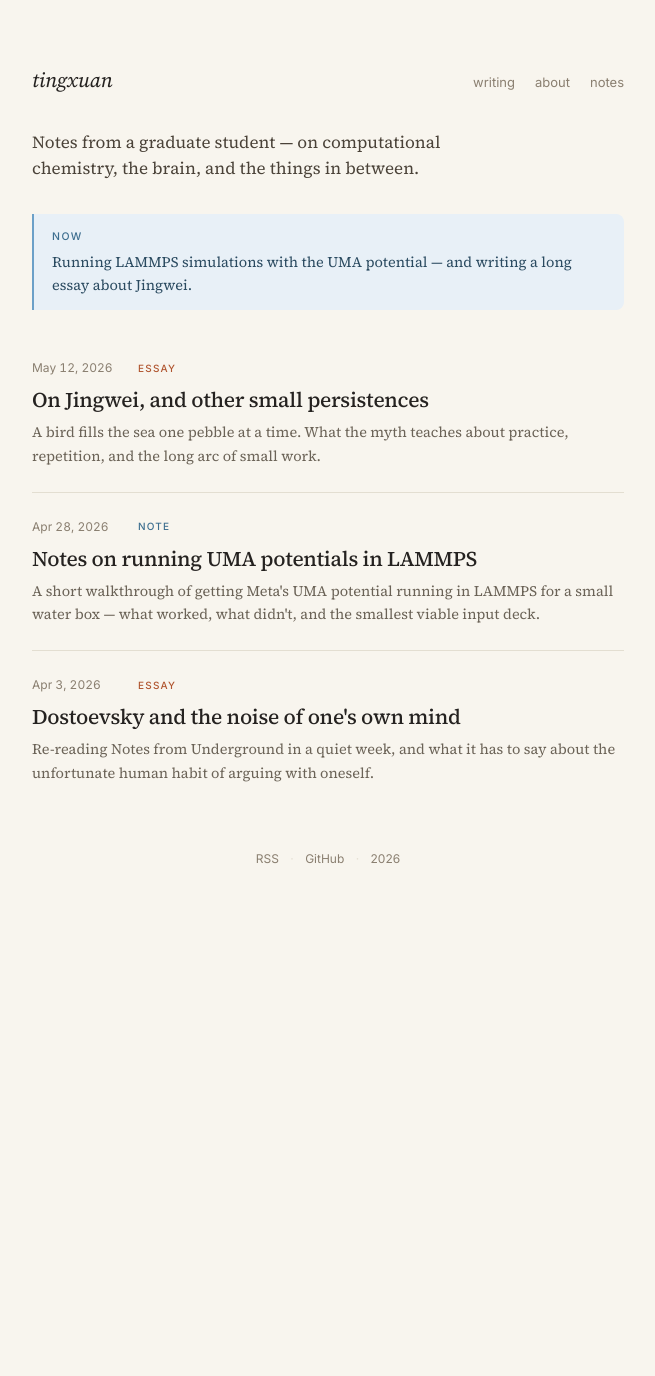
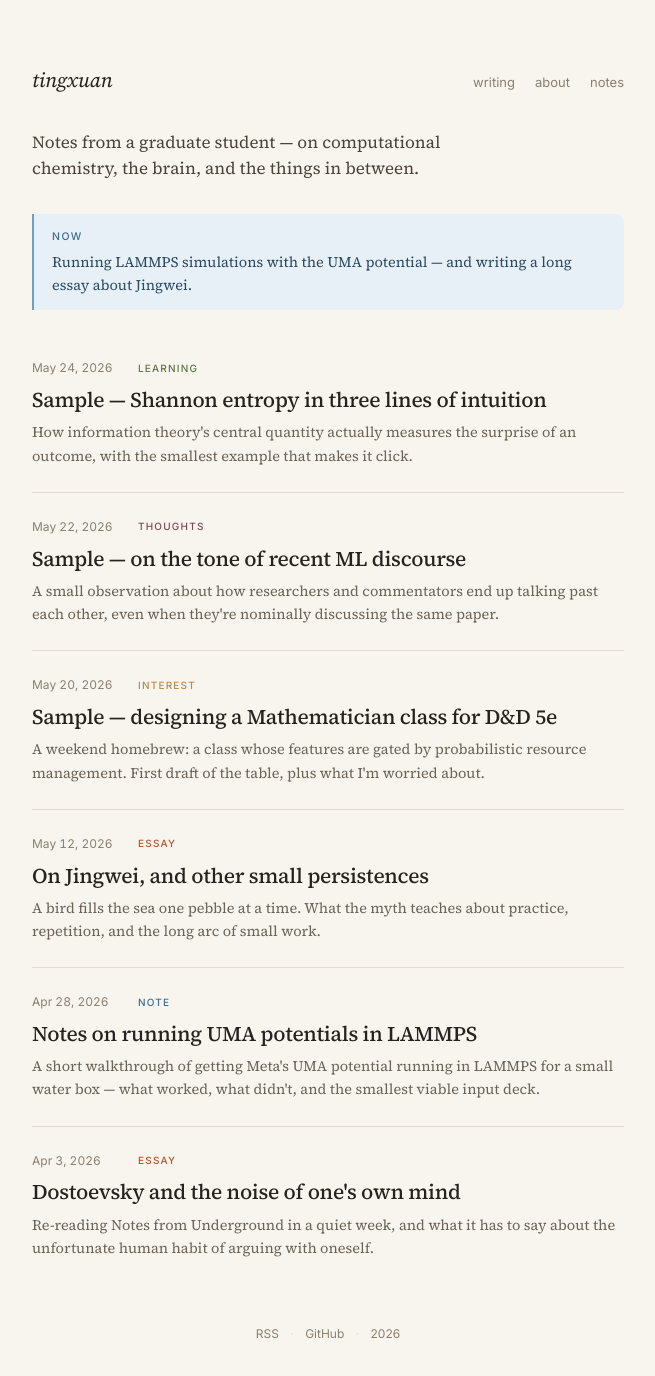
Before and after one commit to TingXuan-Huang/TingXuan-Huang.github.io, a Jekyll site: the page built from index.md, in a window 1280 px wide. Shown: the whole page, without its empty margins (312-967 px from the left). Built offline with Jekyll 4.4.1, drawn with Linux system fonts in a browser that asks for light colours; before the commit the page ends 901 px from its top, so only the background shows below that.

Commit message:
Add three blog categories (learning, thoughts, interest)
Expands the two-color essay/note tag system to five, with new moss /
plum / amber accents. Updates the about page to describe the new
categories and includes a brief sample post for each one to demonstrate
the styling.

```diff
--- /dev/null
+++ b/_posts/2026-05-20-dnd-mathematician.md
@@ -0,0 +1,21 @@
+---
+layout: post
+title: "Sample — designing a Mathematician class for D&D 5e"
+date: 2026-05-20
+category: interest
+excerpt: "A weekend homebrew: a class whose features are gated by probabilistic resource management. First draft of the table, plus what I'm worried about."
+---
+
+_(Sample post for the `interest` category — delete or rewrite freely.)_
+
+The premise of the class: instead of spell slots, your features cost *rolls*. You have a "computation pool" of dice — say, three d6s at level 1, scaling up — and to activate any class ability you spend a die. The die's result determines the magnitude of the effect: roll high, the ability hits hard; roll low, you've burned the die for very little.
+
+What I find interesting is what this does to player decision-making. A spellcaster with slots optimizes for *"did this work?"* — you know what fireball does, you cast fireball, fireball happens. A Mathematician optimizes for *"what's the expected distribution of outcomes if I use this same ability five times in a fight?"* — a different mental loop, more like portfolio management than spellcasting.
+
+What I'm worried about, mechanically:
+
+1. **Spotlight time.** Other players don't want to wait while the Mathematician calculates expected value for every move. Need a way to make decisions fast.
+2. **Bad-luck spirals.** A run of low rolls early in a fight could leave the class feeling useless, in a way that wizards don't suffer.
+3. **Min-maxing edge.** A player who actually does the math will be much stronger than one who plays on vibes. Is that a feature or a bug?
+
+First playtest is this weekend. I'll write up what broke.
--- /dev/null
+++ b/_posts/2026-05-22-ml-discourse-tone.md
@@ -0,0 +1,15 @@
+---
+layout: post
+title: "Sample — on the tone of recent ML discourse"
+date: 2026-05-22
+category: thoughts
+excerpt: "A small observation about how researchers and commentators end up talking past each other, even when they're nominally discussing the same paper."
+---
+
+_(Sample post for the `thoughts` category — delete or rewrite freely.)_
+
+Reading the last few weeks of takes on a single capability paper, I keep noticing a pattern. The researchers describe what they actually found — three benchmarks, two ablations, a known weakness on a fourth. The commentators describe what it would *mean* if the result generalized — a sea change, or a fizzle, depending on prior. The two paragraphs sit next to each other on the same feed as if they're the same kind of statement.
+
+They aren't. One is a careful claim about a measured artifact. The other is a forecast about a counterfactual. I don't think the gap is bad faith. I think it's a genre difference — researchers write about what's true *now*, commentators write about what could be true *next*, and the discourse mostly hasn't found a clean grammar for translating between them.
+
+What I want, and don't yet have a recipe for, is the habit of reading both with the right kind of patience. The paper deserves to be read as evidence. The commentary deserves to be read as *speculation about consequences of evidence*. The error is collapsing one into the other.
--- /dev/null
+++ b/_posts/2026-05-24-shannon-entropy.md
@@ -0,0 +1,15 @@
+---
+layout: post
+title: "Sample — Shannon entropy in three lines of intuition"
+date: 2026-05-24
+category: learning
+excerpt: "How information theory's central quantity actually measures the surprise of an outcome, with the smallest example that makes it click."
+---
+
+_(Sample post for the `learning` category — delete or rewrite freely.)_
+
+Shannon entropy is the expected log-surprise of a random variable. If a coin is fair, every flip carries one bit of surprise. If the coin is biased to land heads 99% of the time, almost every flip carries roughly nothing — you already knew it would land heads.
+
+The clean way to write it is `H(X) = -Σ p(x) log p(x)`. The only thing worth working through carefully is *why* the formula is `-p log p` and not something else. Once you've sat with the derivation — that the log is the unique function turning "independent events" into "additive surprise," and the minus sign just makes the answer positive — the formula stops feeling arbitrary.
+
+That's the whole intuition. The rest of information theory is what falls out when you take this seriously.
--- a/assets/css/main.scss
+++ b/assets/css/main.scss
@@ -15,6 +15,12 @@
   --sky-dark: #3D6E8F;
   --sky-wash: #E8F0F7;
   --clay:     #B0552F;
+
+  /* Additional category accents */
+  --moss:     #5D7548;
+  --plum:     #7D4858;
+  --amber:    #B88947;
+
   --excerpt:  #6B6357;
 
   --now-ink:  #2A4A60;
@@ -210,6 +216,15 @@ body {
 .post-entry--essay .post-tag,
 .post-tag--essay { color: var(--clay); }
 
+.post-entry--learning .post-tag,
+.post-tag--learning { color: var(--moss); }
+
+.post-entry--thoughts .post-tag,
+.post-tag--thoughts { color: var(--plum); }
+
+.post-entry--interest .post-tag,
+.post-tag--interest { color: var(--amber); }
+
 .post-title {
   font-family: var(--font-serif);
   font-size: 21px;
@@ -222,7 +237,10 @@ body {
 }
 
 .post-entry:hover .post-title { color: var(--clay); }
-.post-entry--note:hover  .post-title { color: var(--sky-dark); }
+.post-entry--note:hover     .post-title { color: var(--sky-dark); }
+.post-entry--learning:hover .post-title { color: var(--moss); }
+.post-entry--thoughts:hover .post-title { color: var(--plum); }
+.post-entry--interest:hover .post-title { color: var(--amber); }
 
 .post-excerpt {
   font-family: var(--font-serif);
```
Also changed, not shown: about.md (+6 -3 lines).
